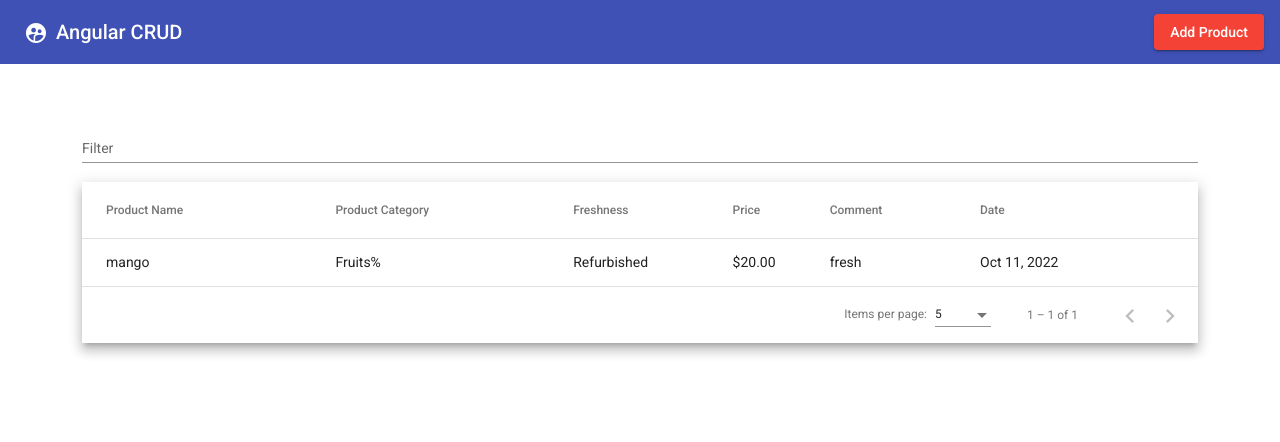
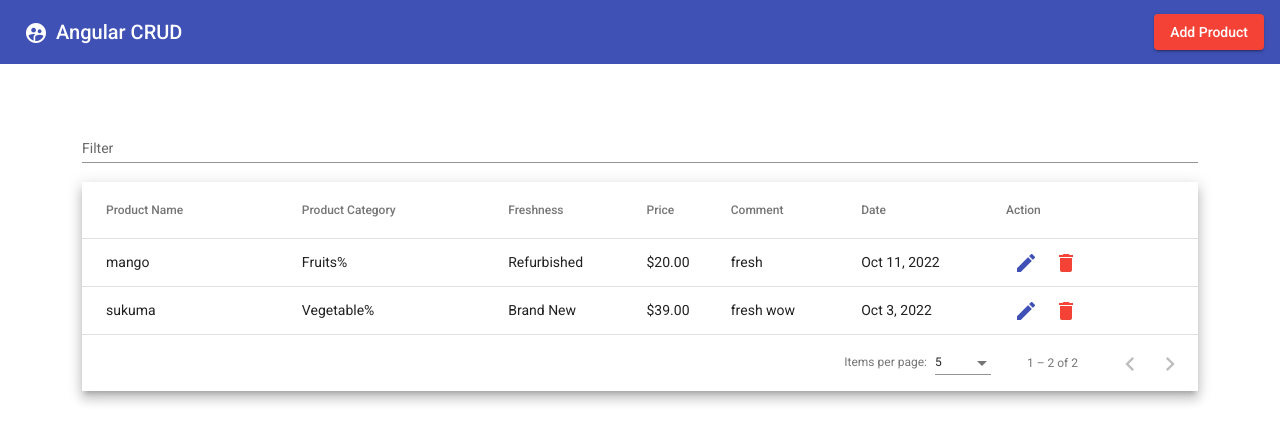
Before and after one commit to SayiaFelix/authAng, an Angular app in the folder AuthUI/: page /dash in a window 1280 px wide. Shown: the top 442 px of the page. Built offline with nearby package versions, Linux system fonts and the light colour scheme; data requests are answered from the project's data file.

Commit message:
adding item on my db

```diff
--- a/AuthUI/db.json
+++ b/AuthUI/db.json
@@ -8,6 +8,15 @@
       "comment": "fresh",
       "date": "2022-10-11T21:00:00.000Z",
       "id": 1
+    },
+    {
+      "name": "sukuma",
+      "category": "Vegetable",
+      "fresh": "Brand New",
+      "price": 39,
+      "comment": "fresh wow",
+      "date": "2022-10-03T21:00:00.000Z",
+      "id": 2
     }
   ],
   "comments": [
--- a/AuthUI/src/app/dash/dash.component.html
+++ b/AuthUI/src/app/dash/dash.component.html
@@ -53,6 +53,19 @@
             <td mat-cell *matCellDef="let row"> {{row.comment}} </td>
           </ng-container>
 
+          <ng-container matColumnDef="action">
+            <th mat-header-cell *matHeaderCellDef mat-sort-header> Action </th>
+            <td mat-cell *matCellDef="let row">
+              <button mat-icon-button color="primary">
+                <mat-icon>edit</mat-icon>
+              </button>
+              <button mat-icon-button color="warn">
+                <mat-icon>delete</mat-icon>
+              </button>
+
+            </td>
+          </ng-container>
+
 
 
           <tr mat-header-row *matHeaderRowDef="displayedColumns"></tr>
--- a/AuthUI/src/app/dash/dash.component.ts
+++ b/AuthUI/src/app/dash/dash.component.ts
@@ -13,7 +13,7 @@
 })
 export class DashComponent implements OnInit {
 
-  displayedColumns: string[] = ['name', 'category', 'fresh', 'price','comment','date'];
+  displayedColumns: string[] = ['name', 'category', 'fresh', 'price','comment','date','action'];
   dataSource!: MatTableDataSource<any>;
 
   @ViewChild(MatPaginator) paginator!: MatPaginator;
```
